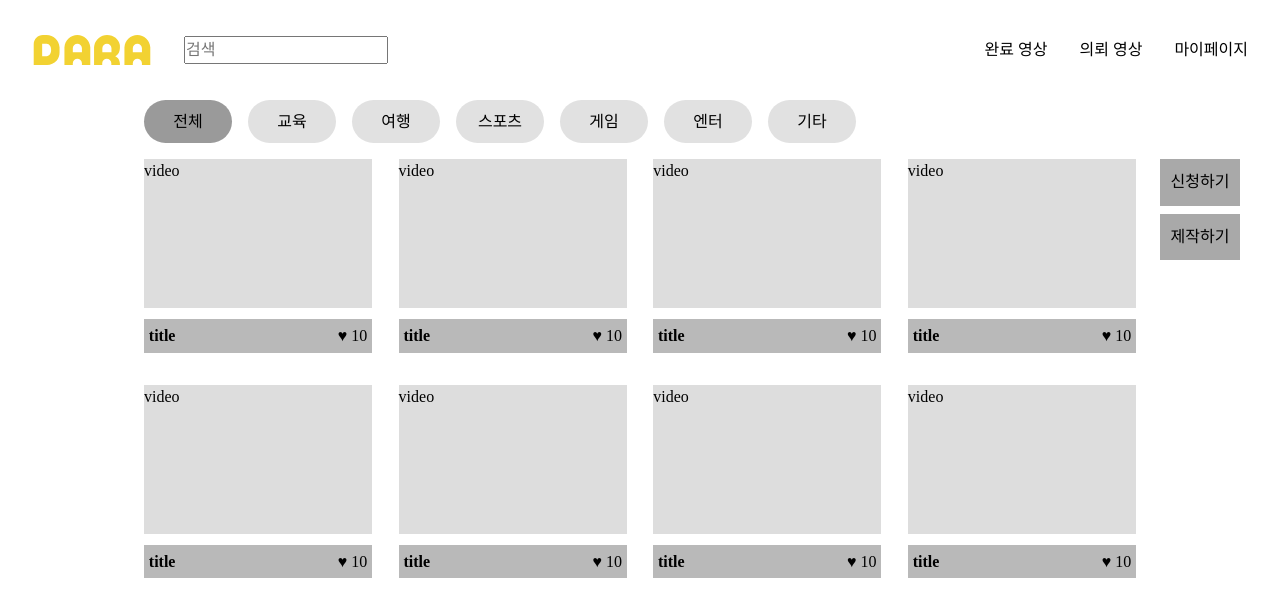
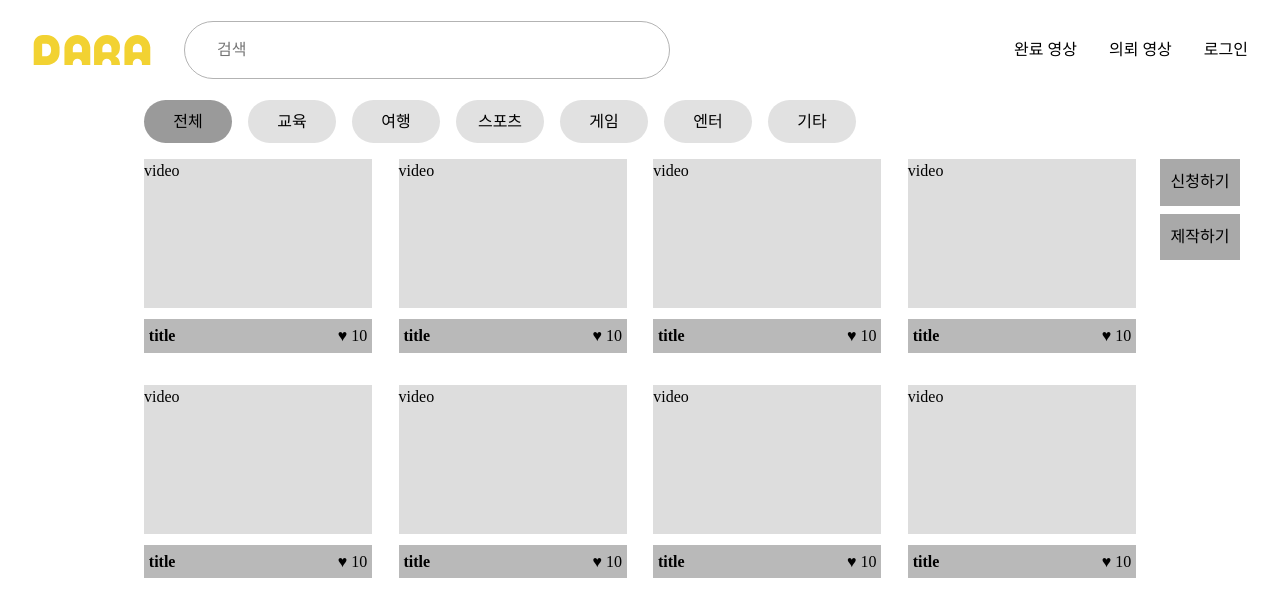
Before and after one commit to LTH-panda/dara-client, a Next.js app: page /complete in a window 1280 px wide. Shown: the top 616 px of the page. Built offline with nearby package versions, Linux system fonts and the light colour scheme; no server answers; a web font is replaced by a local one; what emotion-reset would draw is missing.

Commit message:
Add: 추가 Header style, logic

```diff
--- a/src/components/modules/Header/index.tsx
+++ b/src/components/modules/Header/index.tsx
@@ -1,4 +1,5 @@
-import { LinkTo, Logotypo } from "components/atoms";
+import { LinkTo, Logotypo, Spinner } from "components/atoms";
+import { useSession } from "next-auth/react";
 import React from "react";
 import HeaderModal from "../HeaderModal";
 import * as S from "./style";
@@ -9,14 +10,22 @@ type HeaderProps = {
 };
 
 function Header({ search, onChange }: HeaderProps) {
+  const { status } = useSession();
+
   return (
     <S.Header>
       <Logotypo />
       <S.SearchBar placeholder="검색" value={search} onChange={onChange} />
       <S.Nav>
-        <LinkTo href="/">완료 영상</LinkTo>
-        <LinkTo href="/">의뢰 영상</LinkTo>
-        <HeaderModal name="아무개" email="email@email.com" />
+        <LinkTo href="/complete">완료 영상</LinkTo>
+        <LinkTo href="/commission">의뢰 영상</LinkTo>
+        {status === "loading" ? (
+          <Spinner isVisible />
+        ) : status === "authenticated" ? (
+          <HeaderModal name="아무개" email="email@email.com" />
+        ) : (
+          <LinkTo href="/auth">로그인</LinkTo>
+        )}
       </S.Nav>
     </S.Header>
   );
--- a/src/components/modules/Header/style.ts
+++ b/src/components/modules/Header/style.ts
@@ -1,14 +1,23 @@
 import styled from "@emotion/styled";
+import theme from "commons/styles/theme";
 
 export const Header = styled.header`
   display: flex;
   align-items: center;
   gap: 2rem;
-  padding: 2rem;
+  padding: 1rem 2rem;
   height: 6.25rem;
 `;
 
-export const SearchBar = styled.input``;
+export const SearchBar = styled.input`
+  display: flex;
+  align-items: center;
+  padding: 1rem 2rem;
+  width: 40%;
+  border: 1px solid #b3b3b3;
+  border-radius: 40px;
+  outline-color: ${theme.color.primary};
+`;
 
 export const Nav = styled.nav`
   display: flex;
--- a/src/components/modules/HeaderModal/index.tsx
+++ b/src/components/modules/HeaderModal/index.tsx
@@ -1,7 +1,8 @@
 import React, { useRef, useState } from "react";
 import Image from "next/image";
-import { LinkTo } from "components/atoms";
+import { LinkTo, SvgIcon } from "components/atoms";
 import useClickOutside from "hooks/useClickOutside";
+import { signOut } from "next-auth/react";
 import userImg from "../../../assets/images/user.png";
 import * as S from "./style";
 
@@ -18,7 +19,9 @@ function HeaderModal({ name, email }: ModalProps) {
 
   return (
     <S.ModalContainer onClick={() => setIsOpen(!isOpen)} ref={dropdownRef}>
-      마이페이지
+      <S.UserIcon>
+        <SvgIcon name="user" size={25} />
+      </S.UserIcon>
       {isOpen && (
         <S.ModalBlock>
           <S.ProfileBlock>
@@ -46,7 +49,7 @@ function HeaderModal({ name, email }: ModalProps) {
             <S.MyPageInfoElement>계정관리</S.MyPageInfoElement>
           </S.MyPageInfoSection>
           <hr />
-          <S.LogoutSection>
+          <S.LogoutSection type="button" onClick={() => signOut()}>
             <S.MyPageInfoElement>로그아웃</S.MyPageInfoElement>
           </S.LogoutSection>
         </S.ModalBlock>
--- a/src/components/modules/HeaderModal/style.ts
+++ b/src/components/modules/HeaderModal/style.ts
@@ -1,6 +1,12 @@
 import styled from "@emotion/styled";
 
-export const ModalContainer = styled.div``;
+export const ModalContainer = styled.div`
+  z-index: 10;
+`;
+
+export const UserIcon = styled.span`
+  cursor: pointer;
+`;
 
 export const ModalBlock = styled.div`
   width: 15rem;
@@ -54,7 +60,7 @@ export const MyPageInfoElement = styled.div`
   margin-bottom: 1rem;
 `;
 
-export const LogoutSection = styled.div`
+export const LogoutSection = styled.button`
   margin: 1rem 0;
   font-size: 1rem;
 `;
```
